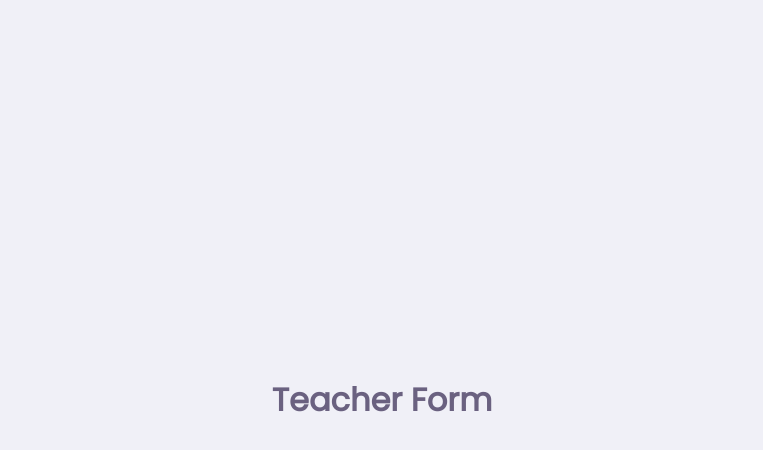
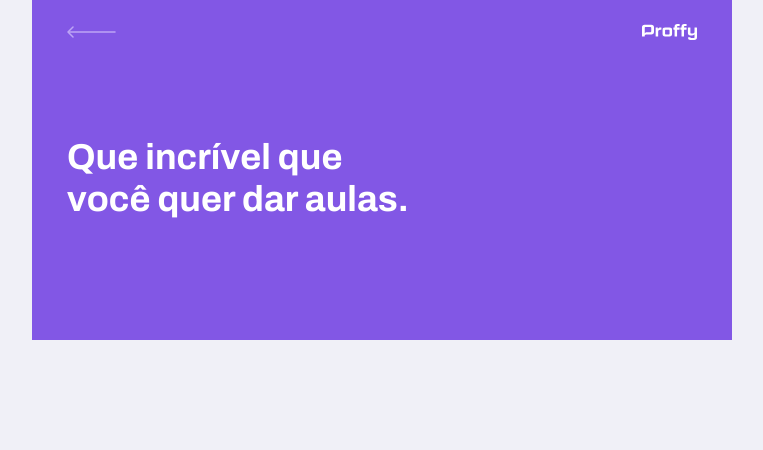
Before and after one commit to fernandohfs/proffy-web, a React (Create React App) app: page /give-classes in a window 1280 px wide. Shown: the top 450 px of the page, without its empty margins (258-1021 px from the left). Built offline with nearby package versions, Linux system fonts and the light colour scheme.

Commit message:
:sparkles: Add TeacherForm page with initial data

```diff
--- a/src/pages/TeacherForm/index.tsx
+++ b/src/pages/TeacherForm/index.tsx
@@ -1,5 +1,13 @@
 import React from 'react';
 
-const TeacherForm: React.FC = () => <h1>Teacher Form</h1>;
+import PageHeader from '../../components/PageHeader';
+
+import { Container } from './styles';
+
+const TeacherForm: React.FC = () => (
+  <Container>
+    <PageHeader title="Que incrível que você quer dar aulas." />
+  </Container>
+);
 
 export default TeacherForm;
--- /dev/null
+++ b/src/pages/TeacherForm/styles.ts
@@ -0,0 +1,8 @@
+import styled from 'styled-components';
+
+import { Container as Wrapper } from '../../components/Wrapper/styles';
+
+export const Container = styled(Wrapper)`
+  width: 100vw;
+  height: 100vh;
+`;
```
